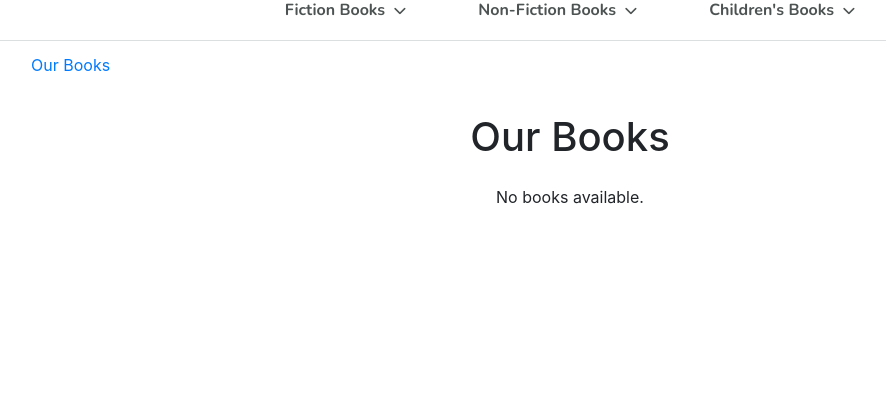
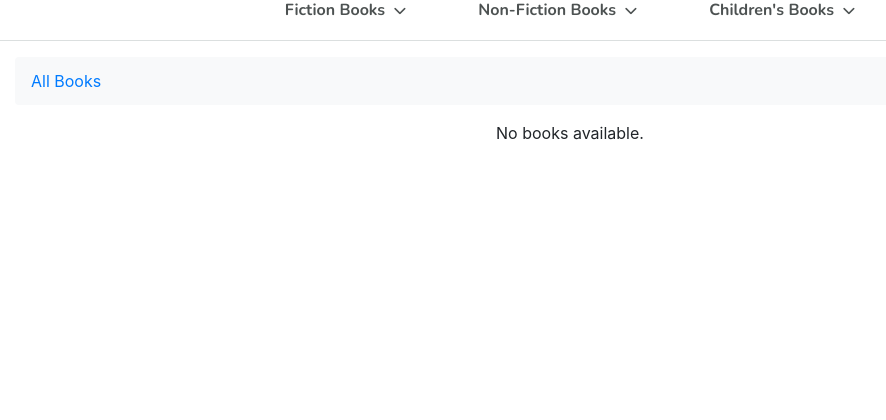
Before and after one commit to vica781/The_Literary_Loft_v2, a Django app: page /books/ in a window 1280 px wide. Shown: the part 246-666 px from the top of the page, without its empty margins (70-956 px from the left). Run offline with Django 4.2, Linux system fonts and the light colour scheme; data that the repository does not hold is empty; some libraries are stand-ins or nearby versions.

Commit message:
Feat: fix issue with categories display in breadcrumb nav

```diff
--- a/books/management/commands/update_categories.py
+++ b/books/management/commands/update_categories.py
@@ -1,5 +1,5 @@
 from django.core.management.base import BaseCommand
-from books.models import Category, Subcategory  # Replace 'books' with your actual app name
+from books.models import Category, Subcategory
 
 class Command(BaseCommand):
     help = 'Updates category and subcategory names and slugs'
--- a/books/templates/books/book_details.html
+++ b/books/templates/books/book_details.html
@@ -13,9 +13,9 @@
   <!-- Breadcrumb navigation -->
   <nav aria-label="breadcrumb">
     <ol class="breadcrumb">
-      <li class="breadcrumb-item"><a href="{% url 'books:book_list' %}">Our Books</a></li>
+      <li class="breadcrumb-item"><a href="{% url 'books:book_list' %}">All Books</a></li>
       <li class="breadcrumb-item"><a href="{% url 'books:book_list_by_category' category_slug=book.subcategory.category.slug %}">{{ book.subcategory.category.display_name }}</a></li>
-      <li class="breadcrumb-item"><a href="{% url 'books:book_list_by_subcategory' subcategory_slug=book.subcategory.slug %}">{{ book.subcategory.name }}</a></li>
+      <li class="breadcrumb-item"><a href="{% url 'books:book_list_by_subcategory' subcategory_slug=book.subcategory.slug %}">{{ book.subcategory.name|title }}</a></li>
       <li class="breadcrumb-item active" aria-current="page">{{ book.title }}</li>
     </ol>
   </nav>
--- a/books/templates/books/book_list.html
+++ b/books/templates/books/book_list.html
@@ -11,17 +11,18 @@
     <!-- Breadcrumb navigation -->
     <nav aria-label="breadcrumb">
         <ol class="breadcrumb">
-            <li class="breadcrumb-item"><a href="{% url 'books:book_list' %}">Our Books</a></li>
+            <li class="breadcrumb-item"><a href="{% url 'books:book_list' %}">All Books</a></li>
             {% if category %}
-            <li class="breadcrumb-item active" aria-current="page">{{ category.name|title }}</li>
+            <li class="breadcrumb-item active" aria-current="page">{{ category.display_name }}</li>
             {% endif %}
             {% if subcategory %}
-            <li class="breadcrumb-item"><a href="{% url 'books:book_list_by_category' category_slug=subcategory.category.slug %}">{{ subcategory.category.name|title }}</a></li>
+            <li class="breadcrumb-item"><a href="{% url 'books:book_list_by_category' category_slug=subcategory.category.slug %}">{{ subcategory.category.display_name }}</a></li>
             <li class="breadcrumb-item active" aria-current="page">{{ subcategory.name|title }}</li>
             {% endif %}
         </ol>
     </nav>
-    <h1 class="text-center my-4">Our Books</h1>
+
+    {% comment %} <h1 class="text-center my-4">Our Books</h1> {% endcomment %}
     {% if not category and not subcategory %}
     {% for main_category in categories %}
     <div class="category-section mb-4">
--- a/reading_loft/static/css/book_list.css
+++ b/reading_loft/static/css/book_list.css
@@ -99,15 +99,26 @@
 }
 
 .breadcrumb {
-    background-color: hsl(210, 17%, 98%);
-    background-color: transparent;
+    /* background-color: hsl(210, 17%, 98%); */
+    /* background-color: transparent; */
+    background-color: #f8f9fa;
     padding: 0.75rem 1rem;
     border-radius: 0.25rem;
     margin-bottom: 1rem;
+    margin-top: 1rem;
 }
 
 .breadcrumb-item + .breadcrumb-item::before {
     content: ">";
+}
+
+.breadcrumb-item a {
+    color: #007bff;
+    text-decoration: none;
+}
+
+.breadcrumb-item.active {
+    color: #6c757d;
 }
 
 .category-section h2 {
```
Also changed, not shown: 1 other file.
